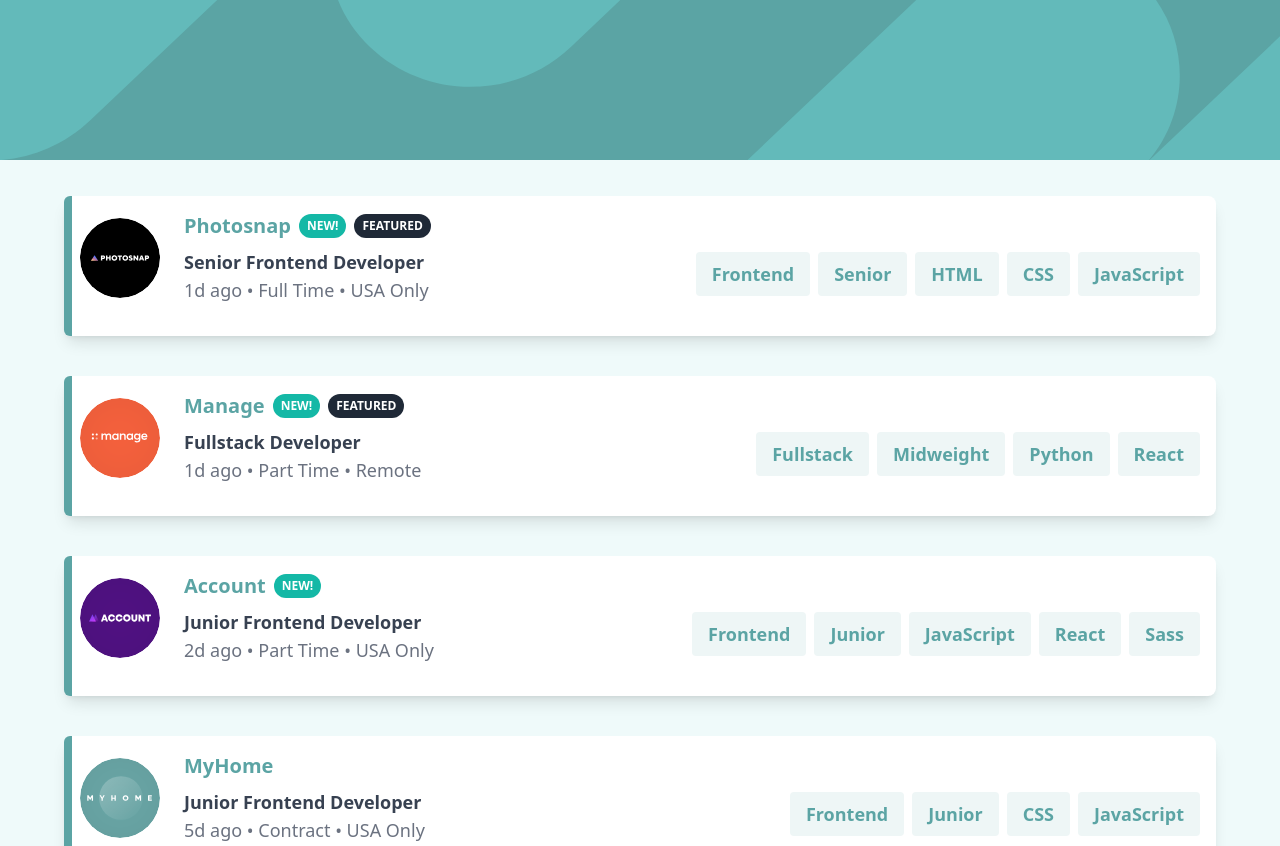
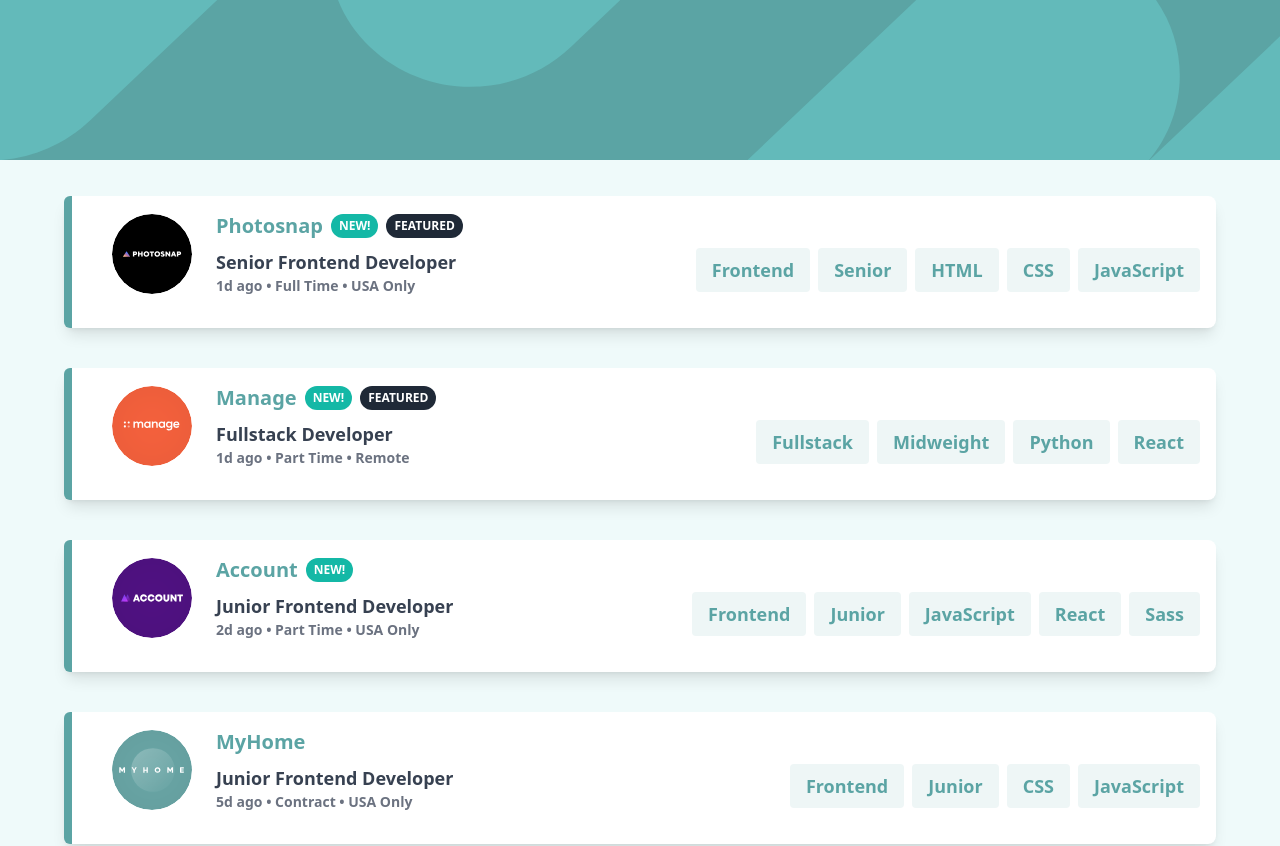
Before and after one commit to queen-favour/job-listing-filter, a React (Vite) app: page / in a window 1280 px wide. Shown: the top 846 px of the page. Built offline with nearby package versions, Linux system fonts and the light colour scheme.

Commit message:
fix: padding to the logo

```diff
--- a/src/components/JobListing.jsx
+++ b/src/components/JobListing.jsx
@@ -86,8 +86,8 @@ const JobListing = () => {
               className="bg-white pt-16 p-4 py-12 rounded-lg shadow-lg mb-10 relative lg:flex justify-between px-10 lg:p-4"
               key={job.id}
             >
-              <div className="absolute rounded-tl-md rounded-bl-md left-0 top-0 bottom-0 w-2 bg-DesaturatedDarkCyan"></div>
-              <div className="flex items-center  gap-4 mb-4 relative lg:gap-0">
+              <div className="absolute rounded-tl-md  rounded-bl-md left-0 top-0 bottom-0 w-2 bg-DesaturatedDarkCyan"></div>
+              <div className="flex items-center gap-4 mb-4 relative lg:gap-0 lg:px-8">
                 <img
                   src={job.logo}
                   alt={job.company}
@@ -109,10 +109,10 @@ const JobListing = () => {
                       </span>
                     )}
                   </div>
-                  <h4 className="text-gray-700 font-semibold text-lg">
+                  <h4 className="text-gray-700 font-bold text-lg">
                     {job.position}
                   </h4>
-                  <div className="text-gray-500 text-md">
+                  <div className="text-gray-500 text-sm font-semibold ">
                     <span>{job.postedAt}</span> • <span>{job.contract}</span> •{" "}
                     <span>{job.location}</span>
                   </div>
```
